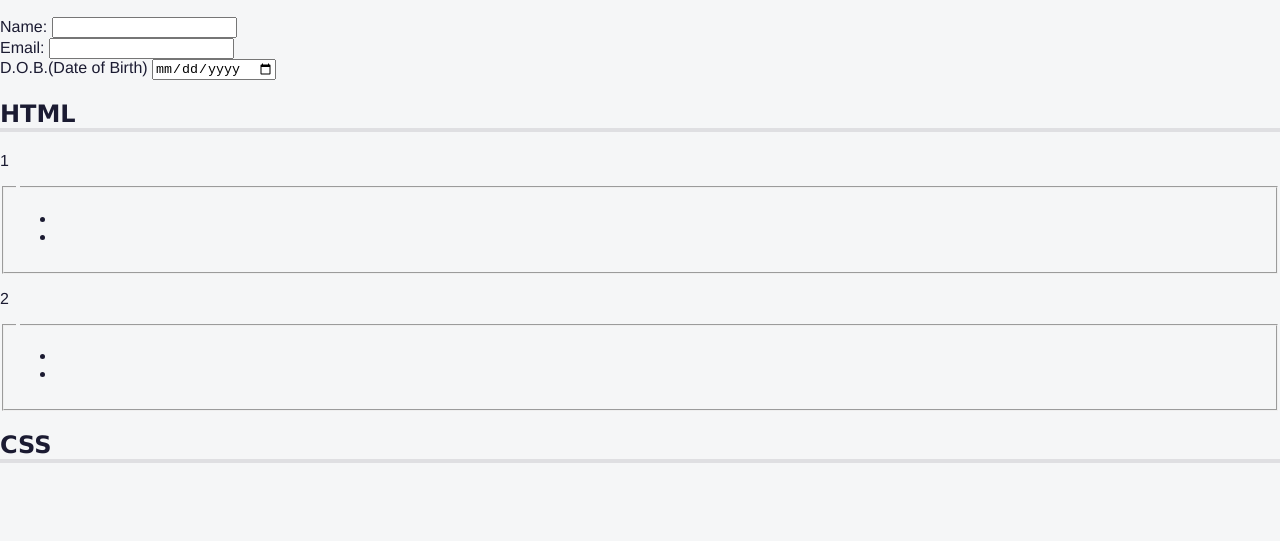
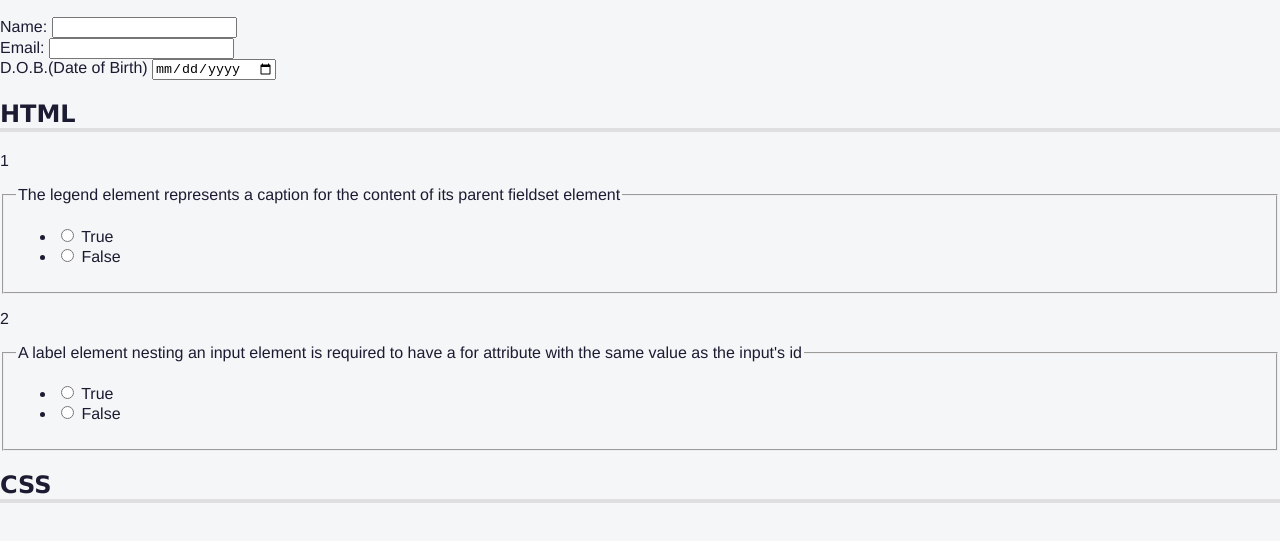
Before and after one commit to JoshuaMilesSD/FreeCodeCampQuizHTMLCSS, a plain HTML site: page index.html in a window 1280 px wide. Shown: the part 105-646 px from the top of the page. Drawn offline with Linux system fonts and the light colour scheme.

Commit message:
Update index.html
update for 5-11

```diff
--- a/index.html
+++ b/index.html
@@ -40,21 +40,47 @@
           <h2 id="html-questions">HTML</h2>
           <div class="question-block">
             <p>1</p>
-            <fieldset class="question">
-              <legend></legend>
-              <ul>
-                <li></li>
-                <li></li>
+            <fieldset class="question" name="html-question-one">
+              <legend>
+                The legend element represents a caption for the content of its
+                parent fieldset element
+              </legend>
+              <ul class="answers-list">
+                <li>
+                  <label for="q1-a1">
+                    <input type="radio" id="q1-a1" value="true" />
+                    True
+                  </label>
+                </li>
+                <li>
+                  <label for="q1-a2">
+                    <input type="radio" id="q1-a2" value="false" />
+                    False
+                  </label>
+                </li>
               </ul>
             </fieldset>
           </div>
           <div class="question-block">
             <p>2</p>
-            <fieldset class="question">
-              <legend></legend>
-              <ul>
-                <li></li>
-                <li></li>
+            <fieldset class="question" name="html-question-two">
+              <legend>
+                A label element nesting an input element is required to have a
+                for attribute with the same value as the input's id
+              </legend>
+              <ul class="answers-list">
+                <li>
+                  <label for="q2-a1">
+                    <input type="radio" id="q2-a1" value="true" />
+                    True
+                  </label>
+                </li>
+                <li>
+                  <label for="q2-a2">
+                    <input type="radio" id="q2-a2" value="false" />
+                    False
+                  </label>
+                </li>
               </ul>
             </fieldset>
           </div>
```
